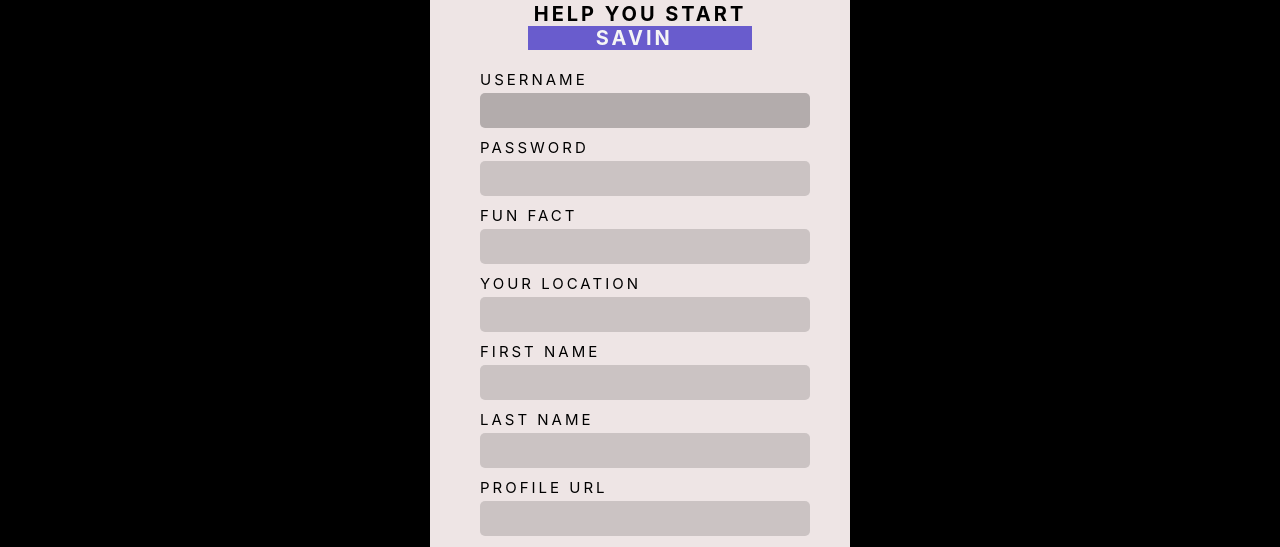
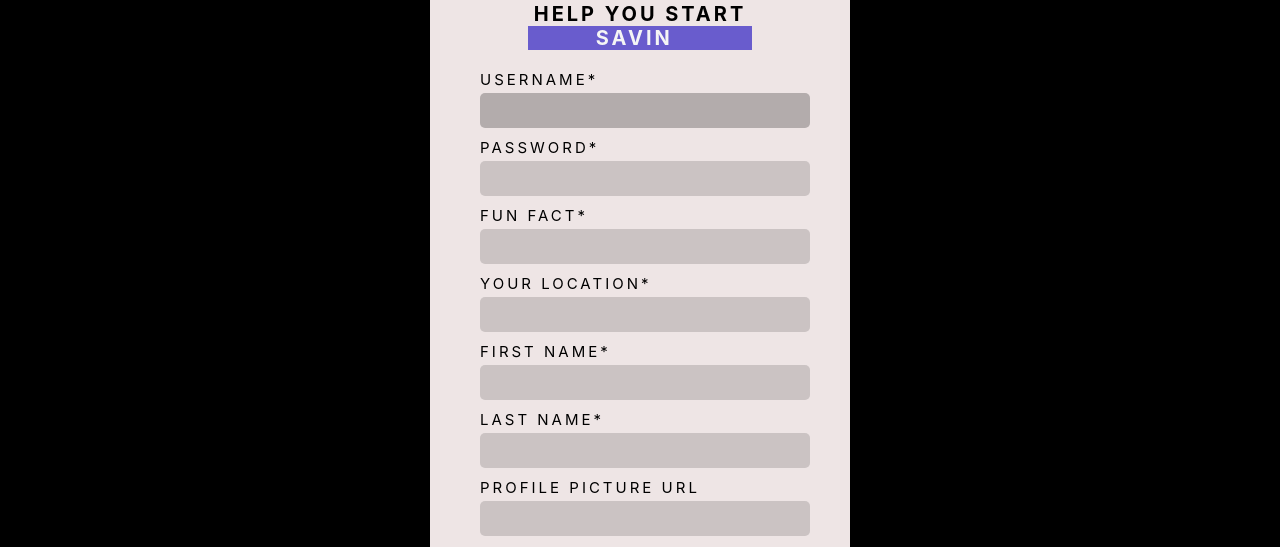
Before and after one commit to atawfique21/Resolve, a React (Create React App) app in the folder client/: page /register in a window 1280 px wide. Shown: the part 251-798 px from the top of the page. Built offline with nearby package versions, Linux system fonts and the light colour scheme; no server answers.

Commit message:
Error text for registering.

```diff
--- a/client/src/Components/RegisterForm.js
+++ b/client/src/Components/RegisterForm.js
@@ -13,7 +13,8 @@ export default class RegisterForm extends Component {
       location: '',
       first_name: '',
       last_name: '',
-      profile_pic_url: ''
+      profile_pic_url: '',
+      errorText: ''
     }
   }
 
@@ -25,7 +26,12 @@ export default class RegisterForm extends Component {
   }
 
   handleSubmit = (e) => {
-    if (!this.state.profile_pic_url) {
+    e.preventDefault();
+    if (!this.state.username || !this.state.password || !this.state.fun_fact || !this.state.location || !this.state.first_name || !this.state.last_name) {
+      this.setState({
+        errorText: "Please fill in all of the required fields!"
+      })
+    } else if (!this.state.profile_pic_url) {
       this.props.handleRegister(e, { username: this.state.username, password: this.state.password, fun_fact: this.state.fun_fact, location: this.state.location, first_name: this.state.first_name, last_name: this.state.last_name, profile_pic_url: "http://www.racemph.com/wp-content/uploads/2016/09/profile-image-placeholder.png" })
     } else {
       this.props.handleRegister(e, { username: this.state.username, password: this.state.password, fun_fact: this.state.fun_fact, location: this.state.location, first_name: this.state.first_name, last_name: this.state.last_name, profile_pic_url: this.state.profile_pic_url })
@@ -55,8 +61,9 @@ export default class RegisterForm extends Component {
                   />
                 </div>
               </h2>
+              {this.state.errorText && <p className="error-text">{this.state.errorText}</p>}
               <span className="field">
-                <label htmlFor="username">Username</label>
+                <label htmlFor="username">Username*</label>
                 <input
                   type="text"
                   name="username"
@@ -69,7 +76,7 @@ export default class RegisterForm extends Component {
                 />
               </span>
               <span className="field">
-                <label htmlFor="password">Password</label>
+                <label htmlFor="password">Password*</label>
                 <input
                   type="password"
                   name="password"
@@ -78,7 +85,7 @@ export default class RegisterForm extends Component {
                 />
               </span>
               <span className="field">
-                <label htmlFor="fun_fact">Fun Fact</label>
+                <label htmlFor="fun_fact">Fun Fact*</label>
                 <input
                   type="text"
                   name="fun_fact"
@@ -87,7 +94,7 @@ export default class RegisterForm extends Component {
                 />
               </span>
               <span className="field">
-                <label htmlFor="location">Your Location</label>
+                <label htmlFor="location">Your Location*</label>
                 <input
                   type="text"
                   name="location"
@@ -96,7 +103,7 @@ export default class RegisterForm extends Component {
                 />
               </span>
               <span className="field">
-                <label htmlFor="first_name">First Name</label>
+                <label htmlFor="first_name">First Name*</label>
                 <input
                   type="text"
                   name="first_name"
@@ -105,7 +112,7 @@ export default class RegisterForm extends Component {
                 />
               </span>
               <span className="field">
-                <label htmlFor="last_name">Last Name</label>
+                <label htmlFor="last_name">Last Name*</label>
                 <input
                   type="text"
                   name="last_name"
@@ -114,7 +121,7 @@ export default class RegisterForm extends Component {
                 />
               </span>
               <span className="field">
-                <label htmlFor="profile_pic_url">profile url</label>
+                <label htmlFor="profile_pic_url">Profile Picture URL</label>
                 <input
                   type="text"
                   name="profile_pic_url"
```
